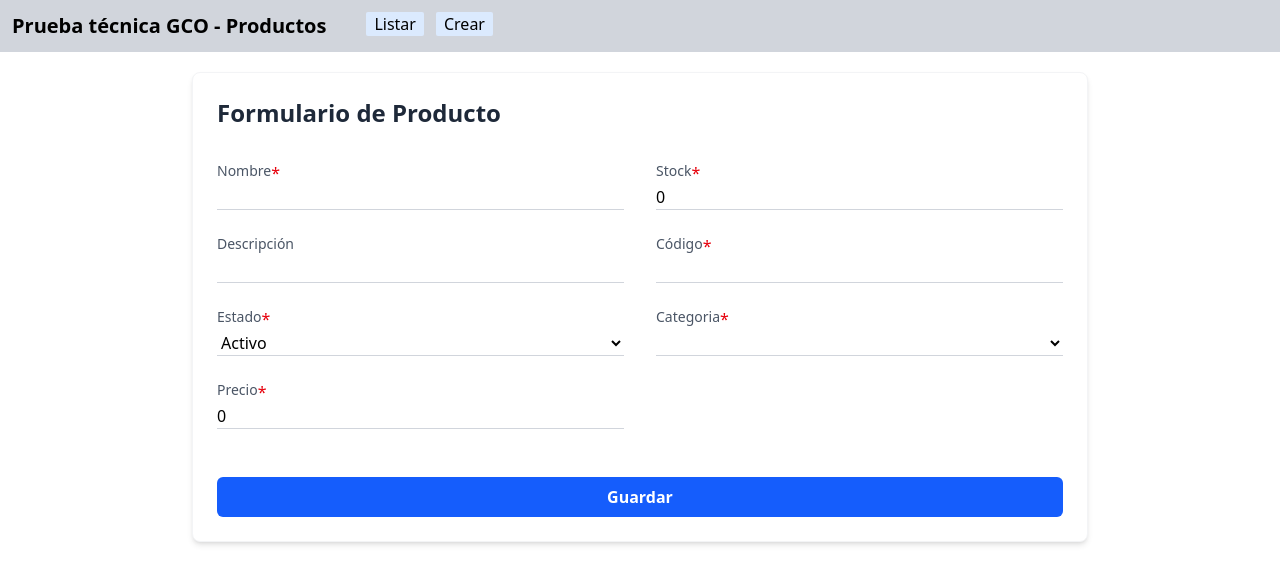
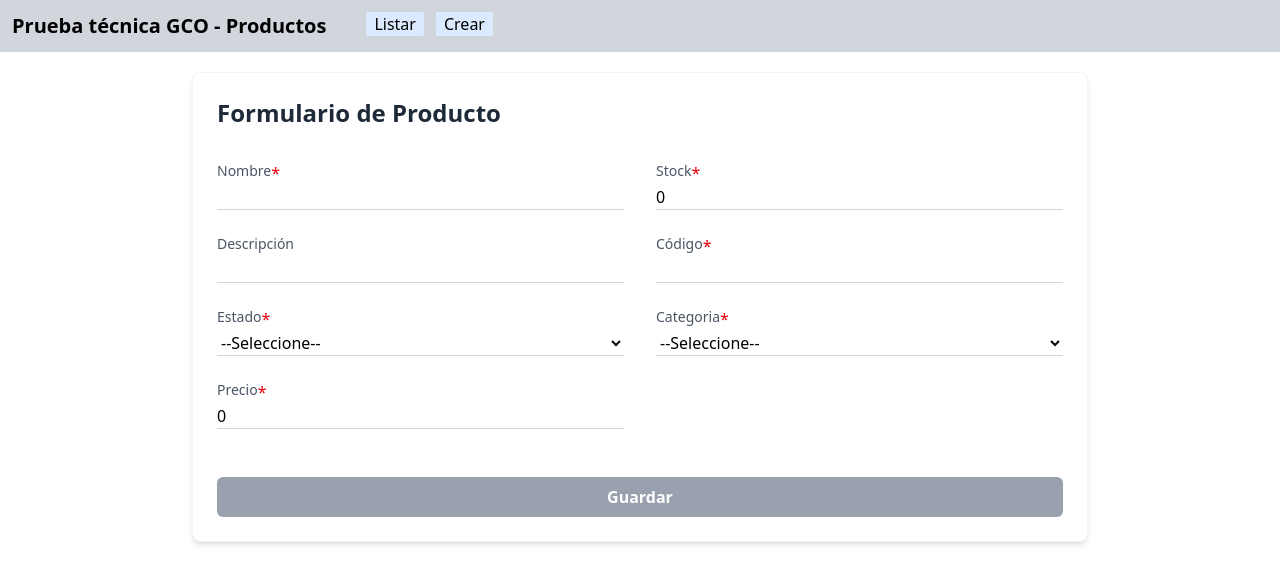
Before and after one commit to 968578/prueba-gco, an Angular app in the folder front/: page /agregar in a window 1280 px wide. Shown: the top 584 px of the page. Built offline with nearby package versions, Linux system fonts and the light colour scheme.

Commit message:
validaciones de formulario listas

```diff
--- /dev/null
+++ b/front/src/app/components/error-form/error-form.component.ts
@@ -0,0 +1,10 @@
+import { Component, Input } from '@angular/core';
+
+@Component({
+  selector: 'error-form',
+  imports: [],
+  template:"<p class='text-red-600 text-sm' >{{error}}</p>" ,
+})
+export class ErrorFormComponent {
+  @Input() error ="";
+}
--- a/front/src/app/components/input-primary/input-primary.component.html
+++ b/front/src/app/components/input-primary/input-primary.component.html
@@ -1,5 +1,5 @@
 <input
-  type="text"
+  [type]="type"
   [name]="name"
   [value]="value"
   [disabled]="disabled"
--- a/front/src/app/components/label-primary/label-primary.component.html
+++ /dev/null
@@ -1,4 +0,0 @@
-<div class="flex">
-  <label class="block text-sm text-gray-600 mb-1">{{label}}</label>
-  <p class="text-red-600 bold" *ngIf="obligatorio">*</p>
-</div>
--- a/front/src/app/components/label-primary/label-primary.component.ts
+++ b/front/src/app/components/label-primary/label-primary.component.ts
@@ -4,7 +4,11 @@ import { Component, Input } from '@angular/core';
 @Component({
   selector: 'label-primary',
   imports: [CommonModule],
-  templateUrl: './label-primary.component.html',
+  template: `
+    <div class="flex">
+      <label class="block text-sm text-gray-600 mb-1">{{label}}</label>
+      <p class="text-red-600 bold" *ngIf="obligatorio">*</p>
+    </div>`
 })
 export class LabelPrimaryComponent {
 
--- a/front/src/app/pages/formulario-productos/formulario-productos.component.html
+++ b/front/src/app/pages/formulario-productos/formulario-productos.component.html
@@ -2,17 +2,22 @@
 <div class="max-w-4xl mx-auto p-6 bg-white rounded-lg shadow-md border border-gray-100 my-5">
   <h2 class="text-2xl font-semibold mb-8 text-gray-800">Formulario de Producto</h2>
 
-  <form (ngSubmit)="onSubmit()" class="grid grid-cols-1 md:grid-cols-2 gap-8">
+  <form [formGroup]="productoForm" (ngSubmit)="onSubmit()" class="grid grid-cols-1 md:grid-cols-2 gap-8">
     <div class="space-y-6">
       <div>
         <label-primary
           [label]="'Nombre'"
           [obligatorio]="true"
         />
-        <input-primary
-          [(ngModel)]="producto.nombre"
-          name="'nombre'"
-          value="producto.nombre"
+        <input-primary formControlName="nombre"/>
+        <error-form *ngIf="productoForm.get('nombre')?.errors?.['required'] && productoForm.get('nombre')?.touched"
+          [error]="'Es requerido'"
+        />
+        <error-form *ngIf="productoForm.get('nombre')?.errors?.['minlength'] && productoForm.get('nombre')?.touched"
+          [error]="'Mínímo 4 caracteres'"
+        />
+        <error-form *ngIf="productoForm.get('nombre')?.errors?.['maxlength'] && productoForm.get('nombre')?.touched"
+          [error]="'Máximo 45 caracteres'"
         />
       </div>
       <div  class="md:col-span-2">
@@ -20,11 +25,7 @@
           [label]="'Descripción'"
           [obligatorio]="false"
         />
-        <input-primary
-          [(ngModel)]="producto.descripcion"
-          name="'descripcion'"
-          value="producto.descripcion"
-        />
+        <input-primary formControlName="descripcion"/>
       </div>
 
       <div>
@@ -33,14 +34,16 @@
           [obligatorio]="true"
         />
         <select
-          [(ngModel)]="producto.estado"
-          name="estado"
-          required
+          formControlName="estado"
           class="w-full border-0 border-b border-gray-300 focus:border-blue-500 focus:ring-0 focus:outline-none"
         >
-          <option [ngValue]="1">Activo</option>
-          <option [ngValue]="0">Inactivo</option>
+          <option value="">--Seleccione--</option>
+          <option value="1">Activo</option>
+          <option value="0">Inactivo</option>
         </select>
+        <error-form *ngIf="productoForm.get('estado')?.errors?.['required'] && productoForm.get('estado')?.touched"
+          [error]="'Es requerido'"
+        />
       </div>
 
       <div>
@@ -48,10 +51,12 @@
           [label]="'Precio'"
           [obligatorio]="true"
         />
-        <input-primary
-          [(ngModel)]="producto.precio"
-          name="'precio'"
-          value="producto.precio"
+        <input-primary formControlName="precio"/>
+        <error-form *ngIf="productoForm.get('precio')?.errors?.['required'] && productoForm.get('precio')?.touched"
+          [error]="'Es requerido'"
+        />
+        <error-form *ngIf="productoForm.get('precio')?.errors?.['notNumber'] && productoForm.get('precio')?.touched"
+          [error]="'Debe ser número'"
         />
       </div>
     </div>
@@ -62,10 +67,12 @@
           [label]="'Stock'"
           [obligatorio]="true"
         />
-        <input-primary
-          [(ngModel)]="producto.stock"
-          name="'stock'"
-          value="producto.stock"
+        <input-primary formControlName="stock"/>
+        <error-form *ngIf="productoForm.get('stock')?.errors?.['required'] && productoForm.get('stock')?.touched"
+          [error]="'Es requerido'"
+        />
+        <error-form *ngIf="productoForm.get('stock')?.errors?.['notNumber'] && productoForm.get('stock')?.touched"
+          [error]="'Debe ser número'"
         />
       </div>
 
@@ -74,10 +81,15 @@
           [label]="'Código'"
           [obligatorio]="true"
         />
-        <input-primary
-          [(ngModel)]="producto.codigo"
-          name="'codigo'"
-          value="producto.codigo"
+        <input-primary formControlName="codigo"/>
+        <error-form *ngIf="productoForm.get('codigo')?.errors?.['required'] && productoForm.get('codigo')?.touched"
+          [error]="'Es requerido'"
+        />
+        <error-form *ngIf="productoForm.get('codigo')?.errors?.['minlength'] && productoForm.get('codigo')?.touched"
+          [error]="'Mínímo 4 caracteres'"
+        />
+        <error-form *ngIf="productoForm.get('codigo')?.errors?.['maxlength'] && productoForm.get('codigo')?.touched"
+          [error]="'Máximo 20 caracteres'"
         />
       </div>
       <div>
@@ -86,22 +98,28 @@
           [obligatorio]="true"
         />
         <select
-          [(ngModel)]="producto.categoriaId"
-          name="categoriaId"
-          required
+          formControlName="categoriaId"
           class="w-full border-0 border-b border-gray-300 focus:border-blue-500 focus:ring-0 focus:outline-none"
         >
-          <option [ngValue]="1">Categoria 1</option>
-          <option [ngValue]="2">Categoria 2</option>
+          <option value="">--Seleccione--</option>
+          <option value="1">Categoria 1</option>
+          <option value="2">Categoria 2</option>
         </select>
+        <error-form *ngIf="productoForm.get('categoriaId')?.errors?.['required'] && productoForm.get('categoriaId')?.touched"
+          [error]="'Es requerido'"
+        />
       </div>
     </div>
 
     <div class="col-span-1 md:col-span-2 pt-4">
       <button
         type="submit"
-        class="w-full bg-blue-600 text-white font-semibold py-2 rounded-md hover:bg-blue-700 transition cursor-pointer"
-      >
+        [ngClass]="{
+          'bg-blue-600 hover:bg-blue-700': productoForm.valid,
+          'bg-gray-400 cursor-not-allowed': productoForm.invalid
+        }"
+        class="w-full text-white font-semibold py-2 rounded-md transition"
+        >
         Guardar
       </button>
     </div>
--- a/front/src/app/pages/formulario-productos/formulario-productos.component.ts
+++ b/front/src/app/pages/formulario-productos/formulario-productos.component.ts
@@ -1,31 +1,58 @@
-import { Component } from '@angular/core';
+import { Component, OnInit } from '@angular/core';
 import { HeaderComponent } from "../../components/header/header.component";
-import { FormsModule } from '@angular/forms';
+import { AbstractControl, FormBuilder, FormControl, FormGroup, FormsModule, ReactiveFormsModule, ValidationErrors, Validators } from '@angular/forms';
 import { Producto } from '../../models/models';
 import { LabelPrimaryComponent } from "../../components/label-primary/label-primary.component";
 import { InputPrimaryComponent } from "../../components/input-primary/input-primary.component";
+import { fromPromise } from 'rxjs/internal/observable/innerFrom';
+import { ErrorFormComponent } from "../../components/error-form/error-form.component";
+import { CommonModule } from '@angular/common';
 
 @Component({
   selector: 'app-formulario-productos',
-  imports: [HeaderComponent, FormsModule, LabelPrimaryComponent, InputPrimaryComponent],
+  imports: [HeaderComponent, FormsModule, LabelPrimaryComponent, InputPrimaryComponent, ReactiveFormsModule, ErrorFormComponent, CommonModule],
   templateUrl: './formulario-productos.component.html',
   styleUrl: './formulario-productos.component.css'
 })
-export class FormularioProductosComponent {
+export class FormularioProductosComponent implements OnInit {
 
-    producto: Producto = {
-    nombre: '',
-    descripcion: '',
-    estado: 1,
-    precio: 0,
-    stock: 0,
-    codigo: '',
-    fechaCreacion: '', // puede iniciarse vacío o con fecha actual
-    categoriaId: 0,
-  };
+  productoForm = new FormGroup({
+    nombre: new FormControl('', [Validators.required, Validators.minLength(4), Validators.maxLength(45)]),
+    descripcion: new FormControl('', Validators.maxLength(200)),
+    estado: new FormControl('', Validators.required),
+    precio: new FormControl(0, [Validators.required, Validators.min(0), (inp)=>this.validateNumber(inp)]),
+    stock: new FormControl(0,  [Validators.required,  Validators.min(0), (inp)=>this.validateNumber(inp)]),
+    codigo: new FormControl('', [Validators.required, Validators.minLength(4), Validators.maxLength(20)]),
+    categoriaId: new FormControl('', Validators.required),
+  })
 
   onSubmit(){
+    if(this.productoForm.invalid){
+      return;
+    }
+    console.log(this.productoForm.valid)
+    console.log(this.productoForm.get("nombre")?.errors)
+    console.log(this.productoForm.get("descripcion")?.errors)
+    console.log(this.productoForm.get("estado")?.errors)
+    console.log(this.productoForm.get("precio")?.errors)
+    console.log(this.productoForm.get("stock")?.errors)
+    console.log(this.productoForm.get("codigo")?.errors)
+    console.log(this.productoForm.get("categoriaId")?.errors)
+
     console.log("lo que ha diggitado el cliente");
-    console.log(this.producto);
+    console.log(this.productoForm.value);
   }
+
+  validateNumber(inp :AbstractControl): ValidationErrors | null {
+    if(isNaN(inp.value)){
+      return { notNumber:true}
+    } else {
+      return null
+    }
+    // return isNaN(control.value) ? { notNumber: true } : null;
+  }
+
+  ngOnInit(): void {
+  }
+   constructor(private formBuilder: FormBuilder) {}
 }
```
Also changed, not shown: front/src/app/components/input-primary/input-primary.component.ts (+11 -10 lines).
